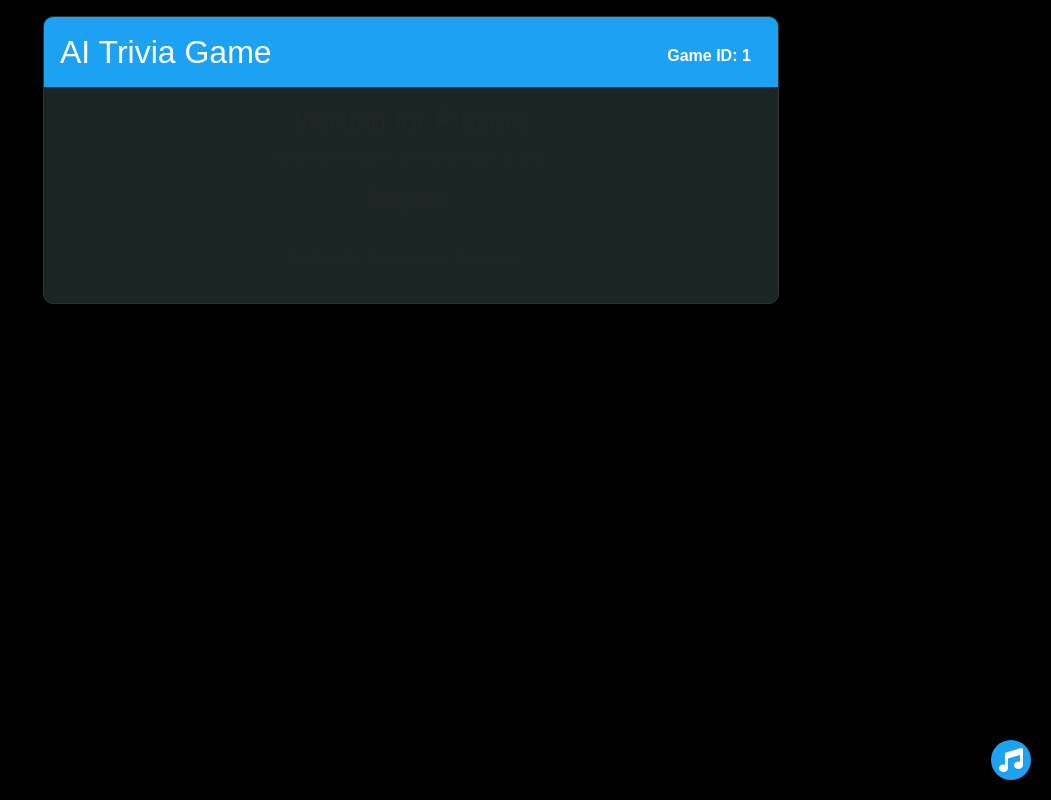
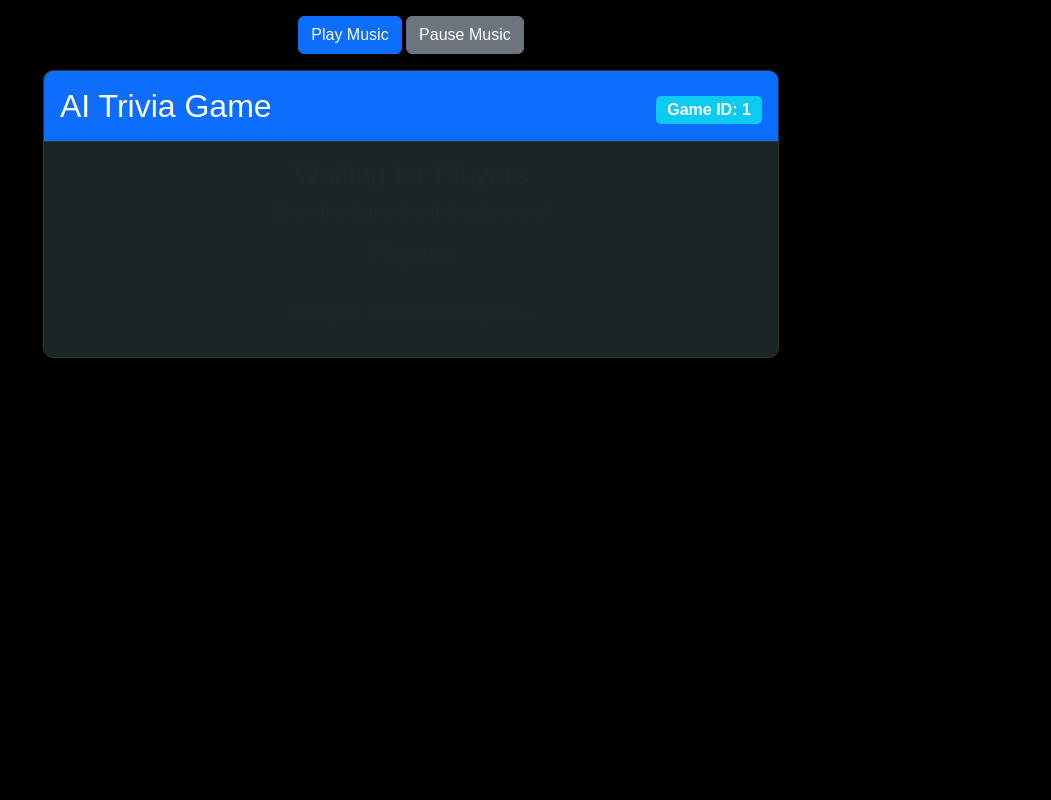
Before and after one commit to zml1997-stl/ai-trivia, a Python web app: template templates/game.html in a window 1280 px wide. Shown: the whole page, without its empty margins (229-1280 px from the left). Run offline with Jinja, Linux system fonts and the light colour scheme; the template is opened without the code that fills it: most values are stand-ins (such as "Sample title", 1, 10 or a date in 2020); some libraries are stand-ins or nearby versions.

Commit message:
Update game.html

```diff
--- a/templates/game.html
+++ b/templates/game.html
@@ -7,21 +7,25 @@
     <link href="https://cdn.jsdelivr.net/npm/bootstrap@5.3.0/dist/css/bootstrap.min.css" rel="stylesheet">
     <link rel="stylesheet" href="{{ url_for('static', filename='styles.css') }}">
     <script src="https://cdn.socket.io/4.5.4/socket.io.min.js"></script>
-    <link rel="stylesheet" href="https://cdnjs.cloudflare.com/ajax/libs/font-awesome/6.0.0-beta3/css/all.min.css">
 </head>
 <body>
-    <audio id="background-music" autoplay loop>
-        <source src="{{ url_for('static', filename='music1.mp3') }}" type="audio/mpeg">
-    </audio>
+   <audio id="background-music" autoplay loop muted>
+    <source src="{{ url_for('static', filename='music.mp3') }}" type="audio/mpeg">
+</audio>
+<!-- Play/Pause Buttons -->
+<div class="text-center my-3">
+    <button id="playButton" class="btn btn-primary">Play Music</button>
+    <button id="pauseButton" class="btn btn-secondary">Pause Music</button>
+</div>
     <div class="container">
         <div class="row justify-content-center mt-3">
             <div class="col-lg-8">
                 <div class="card shadow">
-                    <div class="card-header">
+                    <div class="card-header bg-primary text-white">
                         <div class="d-flex justify-content-between align-items-center">
                             <h2 class="mb-0">AI Trivia Game</h2>
                             <div>
-                                <span class="badge">Game ID: <span id="game-id-display">{{ game_id }}</span></span>
+                                <span class="badge bg-info">Game ID: <span id="game-id-display">{{ game_id }}</span></span>
                             </div>
                         </div>
                     </div>
@@ -38,7 +42,7 @@
                                 </ul>
                             </div>
                             {% if is_host %}
-                            <button id="start-game-btn" class="btn btn-lg">Start Game</button>
+                            <button id="start-game-btn" class="btn btn-lg btn-success">Start Game</button>
                             {% else %}
                             <p>Waiting for host to start the game...</p>
                             {% endif %}
@@ -49,22 +53,21 @@
                             <h3>Select a Topic</h3>
                             <p>It's your turn to choose a topic for the trivia question!</p>
                             <div class="mb-3">
-                                <label for="topic-input" class="form-label">Enter Topic</label>
-                                <input type="text" id="topic-input" class="form-control form-control-lg" placeholder="e.g., Science, History, Movies">
+                                <input type="text" id="topic-input" class="form-control form-control-lg" placeholder="Enter a topic (e.g., Science, History, Movies)">
                             </div>
                             <div class="d-grid gap-2 d-md-flex justify-content-md-center">
-                                <button id="submit-topic-btn" class="btn btn-lg">Submit Topic</button>
-                                <button id="random-topic-btn" class="btn btn-lg">Random Topic</button>
+                                <button id="submit-topic-btn" class="btn btn-primary btn-lg">Submit Topic</button>
+                                <button id="random-topic-btn" class="btn btn-secondary btn-lg">Random Topic</button>
                             </div>
                         </div>
 
                         <!-- Question Display -->
                         <div id="question-display" style="display: none;">
                             <div class="text-center mb-4">
-                                <span class="badge mb-2">Topic: <span id="topic-display"></span></span>
+                                <span class="badge bg-secondary mb-2">Topic: <span id="topic-display"></span></span>
                                 <h3 id="question-text" class="mb-3"></h3>
                                 <div class="progress mb-3">
-                                    <div id="timer-progress" class="progress-bar" role="progressbar" style="width: 100%"></div>
+                                    <div id="timer-progress" class="progress-bar bg-danger" role="progressbar" style="width: 100%"></div>
                                 </div>
                             </div>
 
@@ -78,7 +81,7 @@
                                         <button id="option-d" class="list-group-item list-group-item-action">D) <span id="option-d-text"></span></button>
                                     </div>
                                 </div>
-                                <button id="submit-answer-btn" class="btn btn-lg">Submit Answer</button>
+                                <button id="submit-answer-btn" class="btn btn-primary btn-lg">Submit Answer</button>
                             </div>
 
                             <div class="waiting-for-answers mt-4" style="display: none;">
@@ -97,7 +100,7 @@
                             <h3 class="text-center mb-4">Round Results</h3>
 
                             <div class="card mb-4">
-                                <div class="card-header">
+                                <div class="card-header bg-info">
                                     <h4 class="mb-0">Correct Answer</h4>
                                 </div>
                                 <div class="card-body">
@@ -107,7 +110,7 @@
                             </div>
 
                             <div class="card mb-4">
-                                <div class="card-header">
+                                <div class="card-header bg-light">
                                     <h4 class="mb-0">Player Answers</h4>
                                 </div>
                                 <div class="card-body">
@@ -121,12 +124,12 @@
                                 <p>Next round starting soon...</p>
                                 <p>It will be <span id="next-player" class="fw-bold"></span>'s turn to select a topic.</p>
                                 <div class="progress">
-                                    <div id="next-round-progress" class="progress-bar progress-bar-striped progress-bar-animated" role="progressbar" style="width: 0%"></div>
+                                    <div id="next-round-progress" class="progress-bar progress-bar-striped progress-bar-animated bg-success" role="progressbar" style="width: 0%"></div>
                                 </div>
                             </div>
                         </div>
 
-                        <!-- Scoreboard -->
+                        <!-- Scoreboard (always visible once game starts) -->
                         <div id="scoreboard" class="mt-4" style="display: none;">
                             <h4>Scoreboard</h4>
                             <table class="table table-striped">
@@ -149,21 +152,7 @@
 
     <!-- Leave Game Button -->
     <div id="leave-game-container" class="text-center mb-3" style="display: none;">
-        <button id="leave-game-btn" class="btn btn-lg">Leave Game</button>
-    </div>
-
-    <!-- Music Icon and Controls -->
-    <div id="music-icon">
-        <i class="fas fa-music"></i>
-    </div>
-    <div id="music-controls">
-        <select id="music-select">
-            <option value="music1.mp3">Music 1</option>
-            <option value="music2.mp3">Music 2</option>
-            <option value="music3.mp3">Music 3</option>
-        </select>
-        <input type="range" id="volume-control" min="0" max="1" step="0.1" value="1">
-        <button id="mute-toggle">🔊</button>
+        <button id="leave-game-btn" class="btn btn-danger btn-lg">Leave Game</button>
     </div>
 
     <script src="https://cdn.jsdelivr.net/npm/bootstrap@5.3.0/dist/js/bootstrap.bundle.min.js"></script>
@@ -177,8 +166,6 @@
         let timerInterval;
         let timeLeft = 30;
         let selectedAnswer = null;
-        const emojis = ['😀', '😂', '🤓', '😎', '🎉', '🚀', '🌟', '🍕', '🎵', '🐱'];
-        let emojiMap = {};
 
         // DOM elements
         const waitingLobby = document.getElementById('waiting-lobby');
@@ -188,18 +175,11 @@
         const scoreboard = document.getElementById('scoreboard');
         const leaveGameContainer = document.getElementById('leave-game-container');
         const timerProgress = document.getElementById('timer-progress');
-        const musicIcon = document.getElementById('music-icon');
-        const musicControls = document.getElementById('music-controls');
-        const topicInput = document.getElementById('topic-input');
-        const triviaFacts = document.createElement('div');
-        triviaFacts.id = 'trivia-facts';
 
         // Connect to Socket.IO
         document.addEventListener('DOMContentLoaded', function() {
             connectToSocket();
             setupEventListeners();
-            document.querySelector('.card-body').prepend(triviaFacts);
-            console.log('DOM loaded, initializing game with gameId:', gameId, 'username:', username);
         });
 
         function connectToSocket() {
@@ -214,54 +194,40 @@
             });
 
             socket.on('player_joined', function(data) {
-                console.log('Player joined:', data);
-                if (!emojiMap[data.username]) {
-                    emojiMap[data.username] = emojis[Math.floor(Math.random() * emojis.length)];
-                }
                 updatePlayerList(data.players);
             });
 
             socket.on('player_left', function(data) {
-                console.log('Player left:', data);
                 updatePlayerList(data.players);
             });
 
             socket.on('game_started', function(data) {
-                console.log('Game started with data:', data);
                 startGame(data);
             });
 
             socket.on('question_ready', function(data) {
-                console.log('Question ready:', data);
                 showQuestion(data);
             });
 
             socket.on('player_answered', function(data) {
-                console.log('Player answered:', data);
                 playerAnswered(data.username);
             });
 
             socket.on('round_results', function(data) {
-                console.log('Round results:', data);
                 showResults(data);
             });
 
+            // Add listener for random topic selection
             socket.on('random_topic_selected', function(data) {
-                console.log('Random topic selected:', data);
                 document.getElementById('topic-input').value = data.topic;
-            });
-
-            socket.on('error', function(data) {
-                console.log('Error:', data);
-                alert(data.message);
             });
         }
 
         function setupEventListeners() {
+            // Start game button
             const startGameBtn = document.getElementById('start-game-btn');
             if (startGameBtn) {
                 startGameBtn.addEventListener('click', function() {
-                    console.log('Start game button clicked', { game_id: gameId, username: username });
                     socket.emit('start_game', {
                         game_id: gameId,
                         username: username
@@ -269,23 +235,24 @@
                 });
             }
 
+            // Submit topic button
             document.getElementById('submit-topic-btn').addEventListener('click', function() {
                 const topic = document.getElementById('topic-input').value.trim();
                 if (topic) {
-                    console.log('Submitting topic:', topic);
                     socket.emit('select_topic', {
                         game_id: gameId,
                         username: username,
                         topic: topic
                     });
 
+                    // Hide topic selection and show loading
                     topicSelection.style.display = 'none';
                     const loadingDiv = document.createElement('div');
                     loadingDiv.id = 'loading-question';
                     loadingDiv.className = 'text-center my-5';
                     loadingDiv.innerHTML = `
                         <h3>Generating Question...</h3>
-                        <div class="spinner-border" role="status">
+                        <div class="spinner-border text-primary" role="status">
                             <span class="visually-hidden">Loading...</span>
                         </div>
                     `;
@@ -293,27 +260,30 @@
                 }
             });
 
+            // Random topic button
             document.getElementById('random-topic-btn').addEventListener('click', function() {
-                console.log('Requesting random topic');
+                // Send empty topic to server
                 socket.emit('select_topic', {
                     game_id: gameId,
                     username: username,
                     topic: ''
                 });
 
+                // Hide topic selection and show loading
                 topicSelection.style.display = 'none';
                 const loadingDiv = document.createElement('div');
                 loadingDiv.id = 'loading-question';
                 loadingDiv.className = 'text-center my-5';
                 loadingDiv.innerHTML = `
                     <h3>Generating Question...</h3>
-                    <div class="spinner-border" role="status">
+                    <div class="spinner-border text-primary" role="status">
                         <span class="visually-hidden">Loading...</span>
                     </div>
                 `;
                 document.querySelector('.card-body').appendChild(loadingDiv);
             });
 
+            // Answer selection buttons
             document.getElementById('option-a').addEventListener('click', function() {
                 selectAnswer('A');
             });
@@ -327,33 +297,33 @@
                 selectAnswer('D');
             });
 
+            // Submit answer button
             document.getElementById('submit-answer-btn').addEventListener('click', function() {
                 if (selectedAnswer) {
-                    console.log('Submitting answer:', selectedAnswer);
                     socket.emit('submit_answer', {
                         game_id: gameId,
                         username: username,
                         answer: selectedAnswer
                     });
 
+                    // Disable the answer buttons and submit button
                     disableAnswerButtons();
                     document.getElementById('submit-answer-btn').disabled = true;
+
+                    // Show waiting for others
                     document.querySelector('.waiting-for-answers').style.display = 'block';
                 }
             });
 
+            // Leave game button
             document.getElementById('leave-game-btn').addEventListener('click', function() {
                 window.location.href = '/';
-            });
-
-            musicIcon.addEventListener('click', function() {
-                musicControls.classList.toggle('show');
             });
         }
 
         function selectAnswer(answer) {
             selectedAnswer = answer;
-            console.log('Selected answer:', answer);
+            // Highlight the selected answer
             document.querySelectorAll('.list-group-item').forEach(button => {
                 button.classList.remove('active');
             });
@@ -377,7 +347,7 @@
 
                 if (player === username) {
                     li.className += ' list-group-item-primary';
-                    li.innerHTML += ' <span class="badge">You</span>';
+                    li.innerHTML += ' <span class="badge bg-primary">You</span>';
                 }
 
                 playerList.appendChild(li);
@@ -385,49 +355,51 @@
         }
 
         function startGame(data) {
-            console.log('Starting game with data:', data);
+            // Hide waiting lobby
             waitingLobby.style.display = 'none';
+
+            // Show scoreboard and leave game button
             scoreboard.style.display = 'block';
             leaveGameContainer.style.display = 'block';
             updateScoreboard(data.scores);
 
+            // Check if it's your turn to select a topic
             if (data.current_player === username) {
                 topicSelection.style.display = 'block';
-                topicInput.value = '';
-                console.log('Your turn to select topic');
             } else {
-                startTriviaFacts();
                 const waitingDiv = document.createElement('div');
                 waitingDiv.id = 'waiting-for-topic';
                 waitingDiv.className = 'text-center my-5';
                 waitingDiv.innerHTML = `
                     <h3>Waiting for ${data.current_player} to select a topic...</h3>
-                    <div class="spinner-border" role="status">
+                    <div class="spinner-border text-primary" role="status">
                         <span class="visually-hidden">Loading...</span>
                     </div>
                 `;
                 document.querySelector('.card-body').appendChild(waitingDiv);
-                console.log(`Waiting for ${data.current_player} to select topic`);
             }
         }
 
         function showQuestion(data) {
+            // Clear any loading or waiting elements
             const loadingEl = document.getElementById('loading-question');
             if (loadingEl) loadingEl.remove();
 
             const waitingEl = document.getElementById('waiting-for-topic');
             if (waitingEl) waitingEl.remove();
-            triviaFacts.style.display = 'none';
 
+            // Show question
             questionDisplay.style.display = 'block';
             document.getElementById('topic-display').textContent = data.topic;
             document.getElementById('question-text').textContent = data.question;
 
+            // Populate answer options
             document.getElementById('option-a-text').textContent = data.options[0];
             document.getElementById('option-b-text').textContent = data.options[1];
             document.getElementById('option-c-text').textContent = data.options[2];
             document.getElementById('option-d-text').textContent = data.options[3];
 
+            // Reset answer selection
             selectedAnswer = null;
             document.querySelectorAll('.list-group-item').forEach(button => {
                 button.classList.remove('active');
@@ -436,10 +408,12 @@
             document.getElementById('submit-answer-btn').disabled = false;
             document.querySelector('.waiting-for-answers').style.display = 'none';
 
+            // Reset answered players
             answeredPlayers.clear();
             document.getElementById('answered-players').innerHTML = '';
             document.getElementById('answer-progress').style.width = '0%';
 
+            // Start timer
             startTimer();
         }
 
@@ -454,9 +428,11 @@
 
                 if (timeLeft <= 0) {
                     clearInterval(timerInterval);
+                    // Automatically submit the selected answer if time runs out
                     if (selectedAnswer) {
                         document.getElementById('submit-answer-btn').click();
                     } else {
+                        // If no answer is selected, submit an empty answer
                         socket.emit('submit_answer', {
                             game_id: gameId,
                             username: username,
@@ -470,6 +446,7 @@
         function playerAnswered(playerName) {
             answeredPlayers.add(playerName);
 
+            // Update the list of players who answered
             const answeredPlayersList = document.getElementById('answered-players');
             answeredPlayersList.innerHTML = '';
 
@@ -480,18 +457,24 @@
                 answeredPlayersList.appendChild(li);
             });
 
+            // Update progress bar
             const playersCount = document.getElementById('player-list').childElementCount;
             const progress = (answeredPlayers.size / playersCount) * 100;
             document.getElementById('answer-progress').style.width = progress + '%';
         }
 
         function showResults(data) {
+            // Hide question display
             questionDisplay.style.display = 'none';
+
+            // Show results
             resultsDisplay.style.display = 'block';
 
+            // Populate correct answer
             document.getElementById('correct-answer').textContent = data.correct_answer;
             document.getElementById('answer-explanation').textContent = data.explanation;
 
+            // Populate player answers
             const playerAnswersList = document.getElementById('player-answers');
             playerAnswersList.innerHTML = '';
 
@@ -511,8 +494,13 @@
                 playerAnswersList.appendChild(li);
             });
 
+            // Update next player info
             document.getElementById('next-player').textContent = data.next_player;
+
+            // Update scoreboard
             updateScoreboard(data.scores);
+
+            // Set up for next round
             startNextRoundCountdown(data.next_player);
         }
 
@@ -520,6 +508,7 @@
             const scoresTableBody = document.getElementById('scores-table-body');
             scoresTableBody.innerHTML = '';
 
+            // Sort players by score (descending)
             const sortedScores = Object.entries(scores).sort((a, b) => b[1] - a[1]);
 
             sortedScores.forEach(([player, score], index) => {
@@ -530,7 +519,7 @@
                 }
 
                 tr.innerHTML = `
-                    <td><span class="player-emoji">${emojiMap[player]}</span> ${player}</td>
+                    <td>${player}</td>
                     <td>${score}</td>
                 `;
 
@@ -542,76 +531,72 @@
             let progress = 0;
             const progressBar = document.getElementById('next-round-progress');
 
+            // Ensure the progress bar starts empty
             progressBar.style.width = '0%';
+
+            // Set a smooth transition effect
             progressBar.style.transition = 'width 10s linear';
 
+            // Start loading
             setTimeout(() => {
                 progressBar.style.width = '100%';
             }, 100);
 
+            // Reset UI when loading completes
             setTimeout(() => {
                 progressBar.style.width = '0%';
-                progressBar.style.transition = 'none';
+                progressBar.style.transition = 'none'; // Remove transition for reset
+
                 resultsDisplay.style.display = 'none';
 
+                // Check if it's your turn
                 if (nextPlayer === username) {
                     topicSelection.style.display = 'block';
-                    topicInput.value = '';
-                    console.log('Your turn to select topic in next round');
                 } else {
-                    startTriviaFacts();
                     const waitingDiv = document.createElement('div');
                     waitingDiv.id = 'waiting-for-topic';
                     waitingDiv.className = 'text-center my-5';
                     waitingDiv.innerHTML = `
                         <h3>Waiting for ${nextPlayer} to select a topic...</h3>
-                        <div class="spinner-border" role="status">
+                        <div class="spinner-border text-primary" role="status">
                             <span class="visually-hidden">Loading...</span>
                         </div>
                     `;
                     document.querySelector('.card-body').appendChild(waitingDiv);
-                    console.log(`Waiting for ${nextPlayer} to select topic in next round`);
                 }
-            }, 10000);
+            }, 10000); // 15 seconds total countdown (50ms * 100 steps)
         }
+    </script>
+    <script>
+    document.addEventListener("click", function() {
+        document.getElementById("background-music").muted = false;
+    }, { once: true });  // Runs only once on first user interaction
+</script>
+<script>
+    // Ensure the audio element is defined
+    const audioElement = new Audio('your-audio-file-path.mp3'); // Replace with your audio file path
 
-        const triviaFactsList = [
-            "The shortest war in history lasted 38 minutes.",
-            "Honey never spoils; archaeologists found edible honey in ancient Egyptian tombs.",
-            "Octopuses have three hearts.",
-            "The Eiffel Tower can be 15 cm taller in summer due to thermal expansion.",
-            "Bananas are berries, but strawberries aren't!"
-        ];
+    // Select the buttons after DOM is fully loaded
+    document.addEventListener("DOMContentLoaded", function() {
+        const playButton = document.getElementById("playButton");
+        const pauseButton = document.getElementById("pauseButton");
 
-        function startTriviaFacts() {
-            triviaFacts.style.display = 'block';
-            let index = 0;
-            setInterval(() => {
-                triviaFacts.innerHTML = `<span>${triviaFactsList[index]}</span>`;
-                index = (index + 1) % triviaFactsList.length;
-            }, 3000);
-        }
-
-        const audioElement = document.getElementById("background-music");
-        const musicSelect = document.getElementById("music-select");
-        const volumeControl = document.getElementById("volume-control");
-        const muteToggle = document.getElementById("mute-toggle");
-
-        musicSelect.addEventListener("change", function() {
-            const newSrc = "{{ url_for('static', filename='') }}" + this.value;
-            audioElement.src = newSrc;
+        // Play button functionality
+        playButton.addEventListener("click", function() {
+            audioElement.muted = false; // Unmute if muted
             audioElement.play();
         });
 
-        volumeControl.addEventListener("input", function() {
-            audioElement.volume = this.value;
+        // Pause button functionality
+        pauseButton.addEventListener("click", function() {
+            audioElement.pause();
         });
 
-        muteToggle.addEventListener("click", function() {
-            audioElement.muted = !audioElement.muted;
-            this.classList.toggle("muted", audioElement.muted);
-            this.textContent = audioElement.muted ? "🔇" : "🔊";
+        // Ensure autoplay works if the browser blocks it
+        audioElement.play().catch(() => {
+            console.log("Autoplay blocked. User interaction required.");
         });
-    </script>
+    });
+</script>
 </body>
 </html>
```
